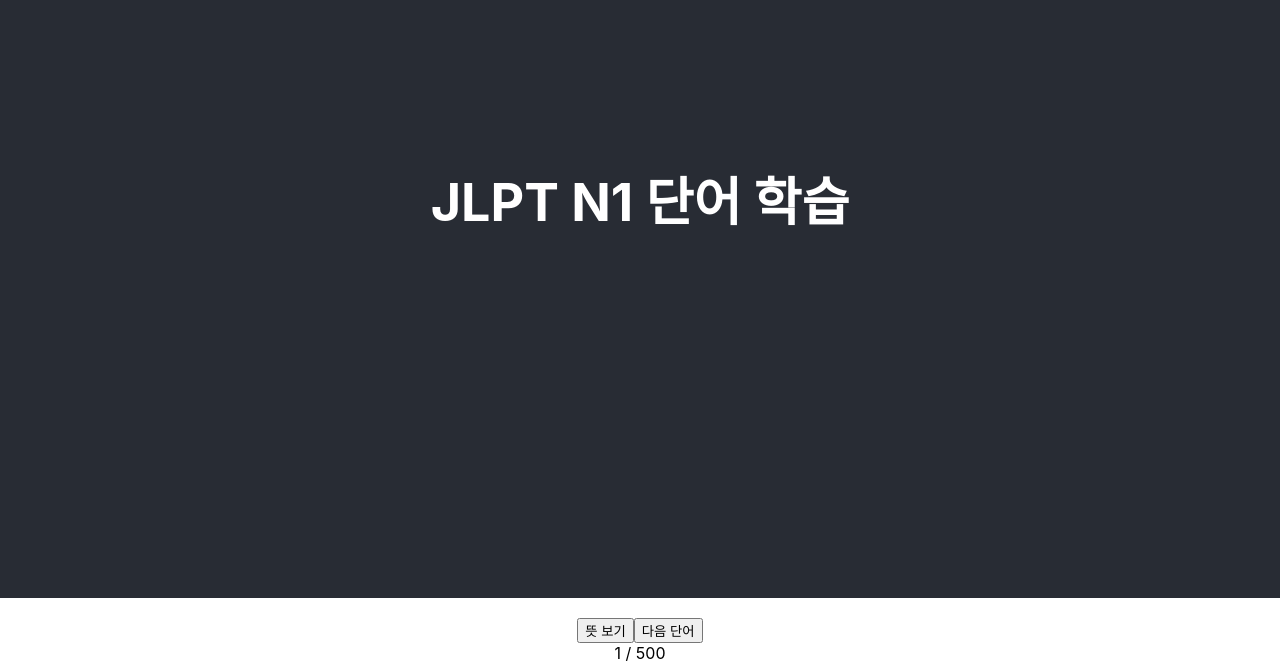
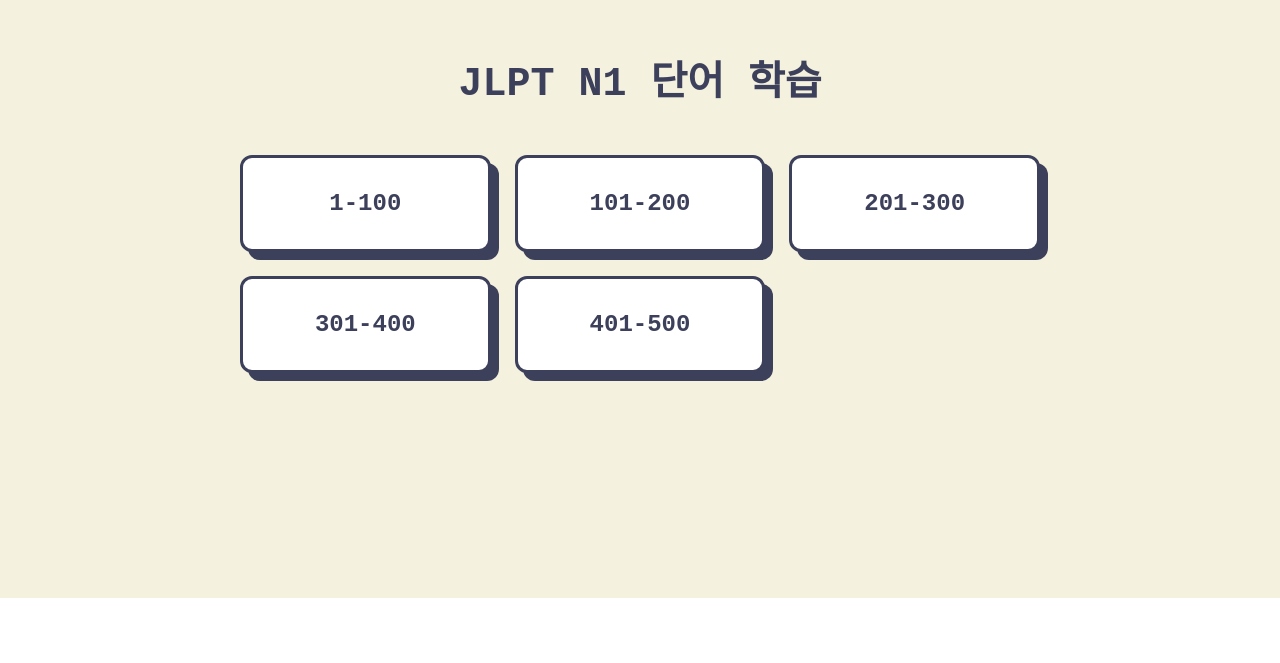
Before and after one commit to CobyApp/Japanese-Study, a React (Create React App) app: page / in a window 1280 px wide. Shown: the part 202-865 px from the top of the page. After the commit the page ends 800 px from the top, so only its background shows below. Built offline with nearby package versions, Linux system fonts and the light colour scheme.

Commit message:
[FEAT] 페이지 추가'

```diff
--- a/public/index.html
+++ b/public/index.html
@@ -25,6 +25,7 @@
       Learn how to configure a non-root public URL by running `npm run build`.
     -->
     <title>React App</title>
+    <link href="https://fonts.googleapis.com/css2?family=Noto+Sans+JP:wght@400;500;700&family=Noto+Serif+JP:wght@400;700&family=Noto+Sans+KR:wght@400;500;700&family=Poppins:wght@400;500;600;700&display=swap" rel="stylesheet">
   </head>
   <body>
     <noscript>You need to enable JavaScript to run this app.</noscript>
--- a/src/App.css
+++ b/src/App.css
@@ -1,38 +1,74 @@
 .App {
+  min-height: 100vh;
+  background: #f4f1de;
+  display: flex;
+  flex-direction: column;
+}
+
+/* 메인 화면 스타일 */
+.main-screen {
+  flex: 1;
+  display: flex;
+  flex-direction: column;
+  justify-content: center;
+  align-items: center;
+  padding: 2rem;
+}
+
+.title {
+  font-family: 'Courier New', monospace;
+  font-size: 2.5rem;
+  color: #3d405b;
+  margin-bottom: 3rem;
+  font-weight: bold;
   text-align: center;
 }
 
-.App-logo {
-  height: 40vmin;
-  pointer-events: none;
+.section-buttons {
+  display: grid;
+  grid-template-columns: repeat(3, 1fr);
+  gap: 1.5rem;
+  max-width: 800px;
+  width: 100%;
 }
 
-@media (prefers-reduced-motion: no-preference) {
-  .App-logo {
-    animation: App-logo-spin infinite 20s linear;
+.section-button {
+  background: #fff;
+  border: 3px solid #3d405b;
+  box-shadow: 8px 8px 0 #3d405b;
+  padding: 2rem;
+  border-radius: 12px;
+  transition: all 0.2s ease;
+  font-size: 1.5rem;
+  color: #3d405b;
+  cursor: pointer;
+  font-family: 'Courier New', monospace;
+  font-weight: bold;
+}
+
+.section-button:hover {
+  transform: translate(-4px, -4px);
+  box-shadow: 12px 12px 0 #3d405b;
+}
+
+.section-button:active {
+  transform: translate(2px, 2px);
+  box-shadow: 6px 6px 0 #3d405b;
+}
+
+/* 모바일 대응 */
+@media (max-width: 768px) {
+  .section-buttons {
+    grid-template-columns: 1fr;
+    width: 90%;
+  }
+
+  .title {
+    font-size: 2rem;
+  }
+
+  .section-button {
+    font-size: 1.2rem;
+    padding: 1.5rem;
   }
 }
-
-.App-header {
-  background-color: #282c34;
-  min-height: 100vh;
-  display: flex;
-  flex-direction: column;
-  align-items: center;
-  justify-content: center;
-  font-size: calc(10px + 2vmin);
-  color: white;
-}
-
-.App-link {
-  color: #61dafb;
-}
-
-@keyframes App-logo-spin {
-  from {
-    transform: rotate(0deg);
-  }
-  to {
-    transform: rotate(360deg);
-  }
-}
--- a/src/App.js
+++ b/src/App.js
@@ -1,16 +1,38 @@
-import React from 'react';
+import React, { useState } from 'react';
 import './App.css';
 import VocabStudy from './components/VocabStudy';
 
 function App() {
+  const [selectedSection, setSelectedSection] = useState(null);
+
+  const sections = [
+    { id: '001-100', name: '1-100' },
+    { id: '101-200', name: '101-200' },
+    { id: '201-300', name: '201-300' },
+    { id: '301-400', name: '301-400' },
+    { id: '401-500', name: '401-500' },
+  ];
+
+  if (selectedSection) {
+    return <VocabStudy section={selectedSection} onBack={() => setSelectedSection(null)} />;
+  }
+
   return (
     <div className="App">
-      <header className="App-header">
-        <h1>JLPT N1 단어 학습</h1>
-      </header>
-      <main>
-        <VocabStudy />
-      </main>
+      <div className="main-screen">
+        <h1 className="title">JLPT N1 단어 학습</h1>
+        <div className="section-buttons">
+          {sections.map((section) => (
+            <button
+              key={section.id}
+              onClick={() => setSelectedSection(section.id)}
+              className="section-button"
+            >
+              {section.name}
+            </button>
+          ))}
+        </div>
+      </div>
     </div>
   );
 }
--- a/src/components/VocabStudy.css
+++ b/src/components/VocabStudy.css
@@ -1,50 +1,116 @@
-.vocab-study {
-  max-width: 600px;
-  margin: 0 auto;
-  padding: 20px;
+.study-container {
+  height: 100vh;
+  display: flex;
+  flex-direction: column;
+  align-items: center;
+  justify-content: center;
+  gap: 2rem;
+  background: #f4f1de;
+  padding: 1rem;
+}
+
+.back-button {
+  position: fixed;
+  top: 2rem;
+  left: 2rem;
+  width: 3rem;
+  height: 3rem;
+  border: none;
+  background: none;
+  font-size: 1.5rem;
+  cursor: pointer;
+}
+
+.counter {
+  font-family: monospace;
+  font-size: 1.2rem;
 }
 
 .card {
-  background-color: white;
-  border-radius: 10px;
-  padding: 20px;
-  box-shadow: 0 2px 5px rgba(0,0,0,0.1);
-  text-align: center;
+  width: 300px;
+  height: 400px;
+  position: relative;
+  cursor: pointer;
+  transform-style: preserve-3d;
+  transition: transform 0.6s;
 }
 
-.card h2 {
-  font-size: 2em;
-  margin-bottom: 10px;
+.card.flipped {
+  transform: rotateY(180deg);
 }
 
-.card p {
-  font-size: 1.2em;
-  color: #666;
+.front, .back {
+  position: absolute;
+  width: 100%;
+  height: 100%;
+  backface-visibility: hidden;
+  display: flex;
+  align-items: center;
+  justify-content: center;
+  border-radius: 1rem;
+  background: white;
+  box-shadow: 0 4px 8px rgba(0,0,0,0.1);
 }
 
-button {
-  background-color: #4CAF50;
-  color: white;
+.back {
+  transform: rotateY(180deg);
+}
+
+.content {
+  text-align: center;
+  padding: 2rem;
+}
+
+.front .content {
+  font-size: 4rem;
+  font-family: 'Noto Serif JP', serif;
+}
+
+.back .content {
+  display: flex;
+  flex-direction: column;
+  gap: 1rem;
+}
+
+.reading {
+  font-size: 2rem;
+  font-family: 'Noto Sans JP', sans-serif;
+}
+
+.meaning {
+  font-size: 1.5rem;
+  font-family: 'Noto Sans KR', sans-serif;
+}
+
+.buttons {
+  display: flex;
+  gap: 2rem;
+}
+
+.buttons button {
+  width: 3rem;
+  height: 3rem;
   border: none;
-  padding: 10px 20px;
-  margin: 10px;
-  border-radius: 5px;
+  background: none;
+  font-size: 1.5rem;
   cursor: pointer;
 }
 
-button:hover {
-  background-color: #45a049;
+@media (max-width: 480px) {
+  .card {
+    width: 280px;
+    height: 380px;
+  }
+
+  .front .content {
+    font-size: 3rem;
+  }
+
+  .reading {
+    font-size: 1.8rem;
+  }
+
+  .meaning {
+    font-size: 1.3rem;
+  }
 }
-
-.meaning {
-  margin-top: 20px;
-  padding: 10px;
-  background-color: #f9f9f9;
-  border-radius: 5px;
-}
-
-.progress {
-  text-align: center;
-  margin-top: 20px;
-  color: #666;
-}
--- a/src/components/VocabStudy.js
+++ b/src/components/VocabStudy.js
@@ -1,63 +1,59 @@
 import React, { useState, useEffect } from 'react';
+import './VocabStudy.css';
 
-const VocabStudy = () => {
+const VocabStudy = ({ section, onBack }) => {
   const [words, setWords] = useState([]);
-  const [currentWordIndex, setCurrentWordIndex] = useState(0);
-  const [showMeaning, setShowMeaning] = useState(false);
+  const [currentIndex, setCurrentIndex] = useState(0);
+  const [isFlipped, setIsFlipped] = useState(false);
 
   useEffect(() => {
-    // JSON 파일들을 불러옵니다
     const loadWords = async () => {
       try {
-        const responses = await Promise.all([
-          fetch('/n1/001-100.json'),
-          fetch('/n1/101-200.json'),
-          fetch('/n1/201-300.json'),
-          fetch('/n1/301-400.json'),
-          fetch('/n1/401-500.json')
-        ]);
-
-        const jsonData = await Promise.all(responses.map(res => res.json()));
-        const allWords = jsonData.flat();
-        setWords(allWords);
+        const response = await fetch(`/n1/${section}.json`);
+        const data = await response.json();
+        setWords(data);
       } catch (error) {
-        console.error('단어 데이터를 불러오는데 실패했습니다:', error);
+        console.error('Error:', error);
       }
     };
+    loadWords();
+  }, [section]);
 
-    loadWords();
-  }, []);
+  if (words.length === 0) return null;
+
+  const currentWord = words[currentIndex];
 
   const nextWord = () => {
-    setCurrentWordIndex((prev) => (prev + 1) % words.length);
-    setShowMeaning(false);
+    setCurrentIndex((prev) => (prev + 1) % words.length);
+    setIsFlipped(false);
   };
 
-  const toggleMeaning = () => {
-    setShowMeaning(!showMeaning);
+  const prevWord = () => {
+    setCurrentIndex((prev) => (prev - 1 + words.length) % words.length);
+    setIsFlipped(false);
   };
 
-  if (words.length === 0) return <div>로딩중...</div>;
+  return (
+    <div className="study-container">
+      <button className="back-button" onClick={onBack}>←</button>
 
-  const currentWord = words[currentWordIndex];
+      <div className="counter">{currentIndex + 1} / {words.length}</div>
 
-  return (
-    <div className="vocab-study">
-      <div className="card">
-        <h2>{currentWord.word}</h2>
-        <p>{currentWord.reading}</p>
-        <button onClick={toggleMeaning}>
-          {showMeaning ? '뜻 숨기기' : '뜻 보기'}
-        </button>
-        {showMeaning && (
-          <div className="meaning">
-            <p>{currentWord.meaning}</p>
+      <div className={`card ${isFlipped ? 'flipped' : ''}`} onClick={() => setIsFlipped(!isFlipped)}>
+        <div className="front">
+          <div className="content">{currentWord.kanji}</div>
+        </div>
+        <div className="back">
+          <div className="content">
+            <div className="reading">{currentWord.hiragana}</div>
+            <div className="meaning">{currentWord.meaning}</div>
           </div>
-        )}
-        <button onClick={nextWord}>다음 단어</button>
+        </div>
       </div>
-      <div className="progress">
-        {currentWordIndex + 1} / {words.length}
+
+      <div className="buttons">
+        <button onClick={prevWord}>←</button>
+        <button onClick={nextWord}>→</button>
       </div>
     </div>
   );
```
